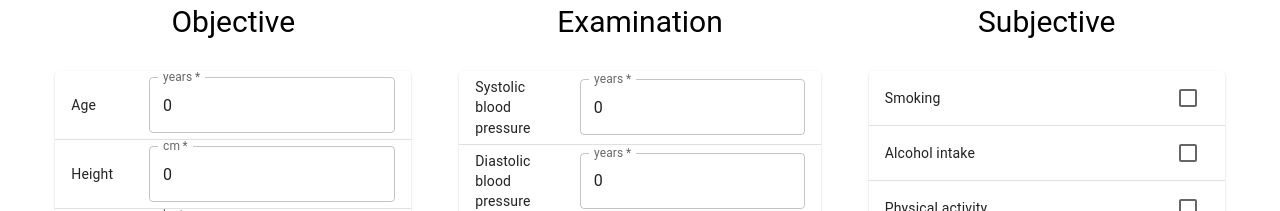
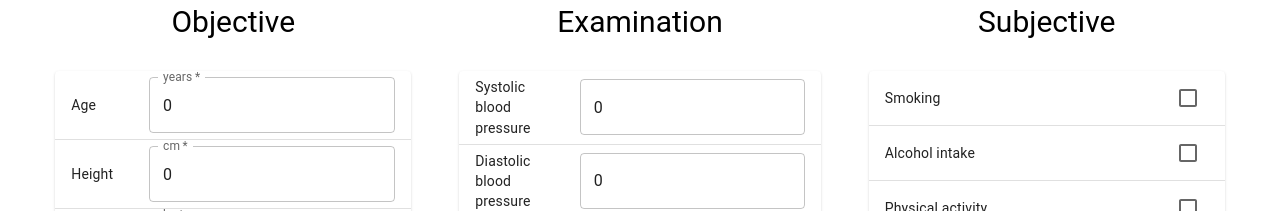
Before and after one commit to nathaliaop/cardio-predict, a React (Create React App) app: page / in a window 1280 px wide. Shown: the part 333-544 px from the top of the page. Built offline with nearby package versions, Linux system fonts and the light colour scheme.

Commit message:
fix: Utiliza os inputs como componentes

```diff
--- a/src/components/SelectionBox/index.tsx
+++ b/src/components/SelectionBox/index.tsx
@@ -1,6 +1,6 @@
 import { FormControl, InputLabel, MenuItem, Select } from "@mui/material";
 
-const SelectionBox = ({value, onChange, label, rows}: {value: string, onChange: any, label: string, rows : any}) => {
+const SelectionBox = ({label, value, onChange, rows}: {label: string, value: string, onChange: any, rows : any}) => {
 
   return (
     <FormControl sx={{ minWidth: 225 }}>
--- a/src/pages/Home/index.tsx
+++ b/src/pages/Home/index.tsx
@@ -8,7 +8,7 @@ import { Container, Content, TableContainer, Title, TableTitle, TableContent, Bu
 
 const Home = () => {
   const [age, setAge] = useState(0);
-  const [heigth, setHeigth] = useState(0);
+  const [height, setHeight] = useState(0);
   const [weight, setWeight] = useState(0);
   const [gender, setGender] = useState('');
   const [apHi, setApHi] = useState(0);
@@ -45,17 +45,17 @@ const Home = () => {
   }
 
   const rowsObjective = [
-    createRow('Age', <TextField value={age} onChange={(e: any) => setAge(e.target.value)} required id="outlined-basic" type="number" label="years" variant="outlined" />),
-    createRow('Height', <TextField value={heigth} onChange={(e: any) => setHeigth(e.target.value)} required id="outlined-basic" type="number" label="cm" variant="outlined" />),
-    createRow('Weight', <TextField value={weight} onChange={(e: any) => setWeight(e.target.value)} required id="outlined-basic" type="number" label="kg" variant="outlined" />),
-    createRow('Gender', <SelectionBox value={gender} onChange={(e: any) => setGender(e.target.value)} label='gender' rows={rowsGender}></SelectionBox>),
+    createRow('Age', <Input label='years' value={age} onChange={(e: any) => setAge(e.target.value)}/>),
+    createRow('Height', <Input label='cm' value={height} onChange={(e: any) => setHeight(e.target.value)}/>),
+    createRow('Weight', <Input label='kg' value={weight} onChange={(e: any) => setWeight(e.target.value)}/>),
+    createRow('Gender', <SelectionBox label='gender' value={gender} onChange={(e: any) => setGender(e.target.value)} rows={rowsGender}></SelectionBox>),
   ];
 
   const rowsExamination = [
-    createRow('Systolic blood pressure', <Input label="years" value={apHi} onChange={(e: any) => setApHi(e.target.value)}/>),
-    createRow('Diastolic blood pressure', <Input label="years" value={apLo} onChange={(e: any) => setApLo(e.target.value)}/>),
-    createRow('Cholesterol', <SelectionBox value={cholesterol} onChange={setCholesterol} label='level' rows={rowsLevel}></SelectionBox>),
-    createRow('Glucose', <SelectionBox value={glucose} onChange={setGlucose} label='level' rows={rowsLevel}></SelectionBox>),
+    createRow('Systolic blood pressure', <Input label='' value={apHi} onChange={(e: any) => setApHi(e.target.value)}/>),
+    createRow('Diastolic blood pressure', <Input label='' value={apLo} onChange={(e: any) => setApLo(e.target.value)}/>),
+    createRow('Cholesterol', <SelectionBox label='level' value={cholesterol} onChange={setCholesterol} rows={rowsLevel}></SelectionBox>),
+    createRow('Glucose', <SelectionBox label='level' value={glucose} onChange={setGlucose} rows={rowsLevel}></SelectionBox>),
   ];
 
   const rowsSubjective = [
@@ -82,7 +82,7 @@ const Home = () => {
             <TableTitle>Subjective</TableTitle>
             <MainTable title='Subjective' rows={rowsSubjective}></MainTable>
             <ButtonContainer>
-            <Button variant="contained">Calculate</Button>
+            <Button variant='contained'>Calculate</Button>
             </ButtonContainer>
           </TableContent>
         </TableContainer>
```
